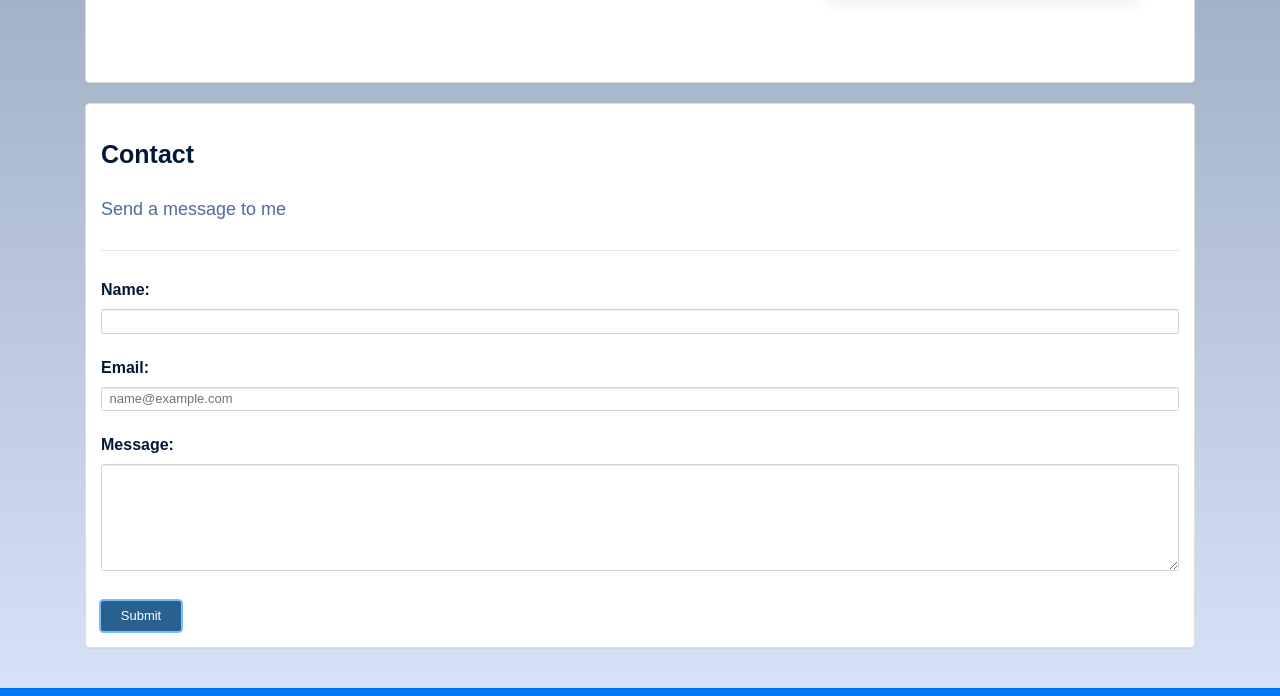
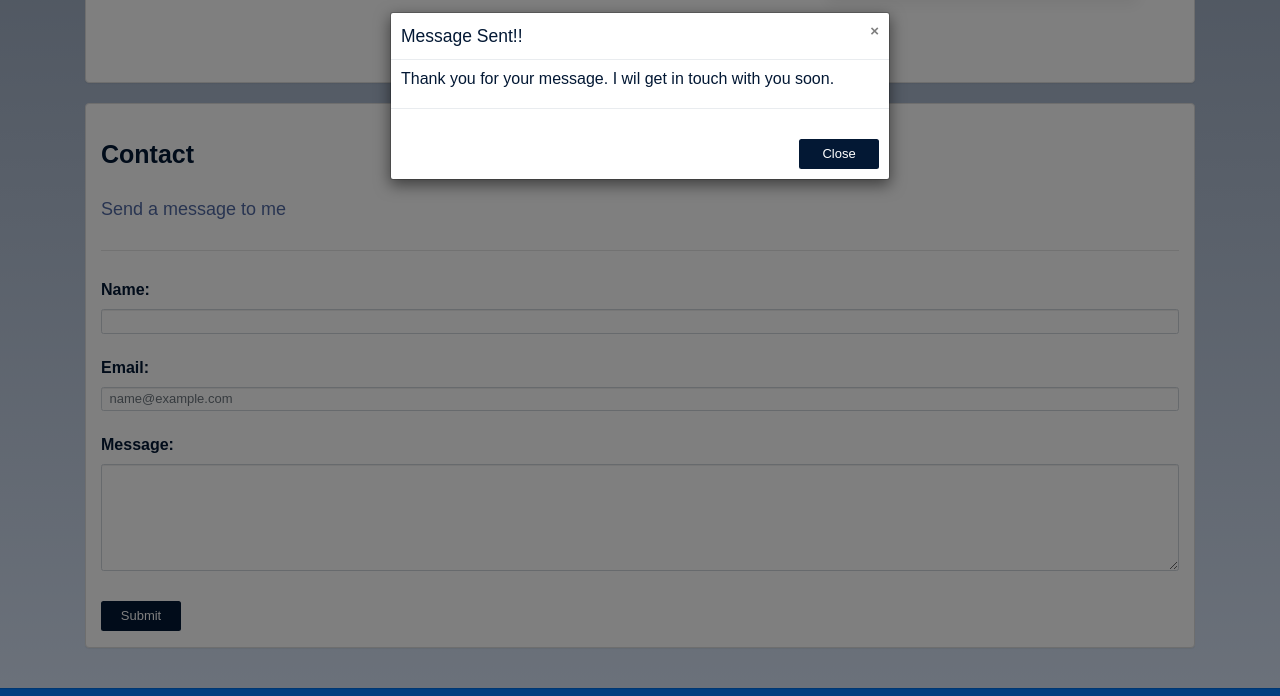
Before and after one commit to abhinavs7/AbhinavPortfolio, a plain HTML site: page index.html in a window 1280 px wide. Both pictures are taken after typing "Sample", "name@example.com", "Sample" into the empty fields and a click on the button "Submit". Shown: the part 2175-2871 px from the top of the page. Drawn offline with nearby package versions, Linux system fonts and the light colour scheme; some packages are replaced by stand-ins of ours; no server answers; a script that the page names is missing; a web font is replaced by a local one.

Commit message:
final portfolio

```diff
--- a/index.html
+++ b/index.html
@@ -276,7 +276,24 @@
 
                                 <button class="btn btn-primary formbutton" type="submit" id="submit">Submit</button>
 
-
+                                <div class="modal" id="myModal" tabindex="-1" role="dialog">
+                                    <div class="modal-dialog" role="document">
+                                        <div class="modal-content">
+                                            <div class="modal-header">
+                                                <h3 class="modal-title">Message Sent!!</h3>
+                                                <button type="button" class="close" data-dismiss="modal" aria-label="Close">
+                                                    <span aria-hidden="true">&times;</span>
+                                                </button>
+                                            </div>
+                                            <div class="modal-body">
+                                                <p>Thank you for your message. I wil get in touch with you soon.</p>
+                                            </div>
+                                            <div class="modal-footer">
+                                                <button type="button" class="btn btn-secondary formbutton" data-dismiss="modal">Close</button>
+                                            </div>
+                                        </div>
+                                    </div>
+                                </div>
                             </form>
 
                             <script src="script.js"></script>
--- a/script.js
+++ b/script.js
@@ -24,6 +24,7 @@
             email: email,
             message: message
         });
+        $("#myModal").modal('show');
     }
 
 
```
